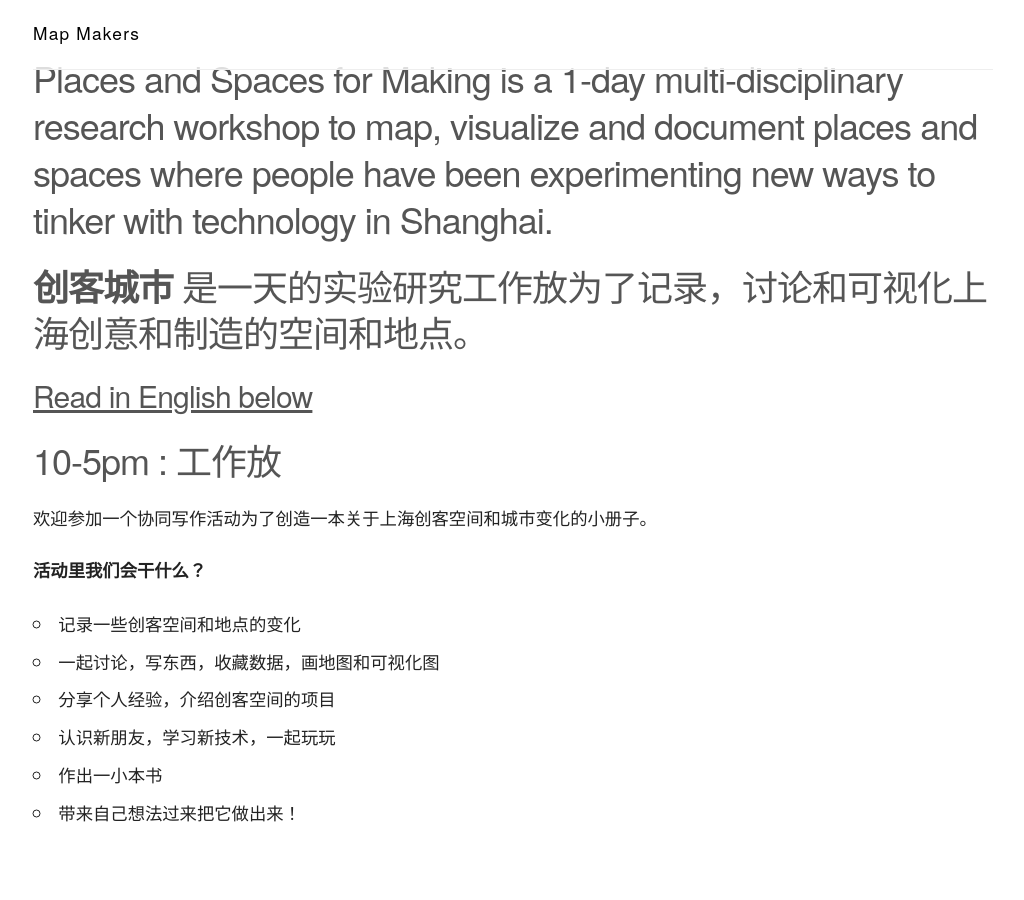
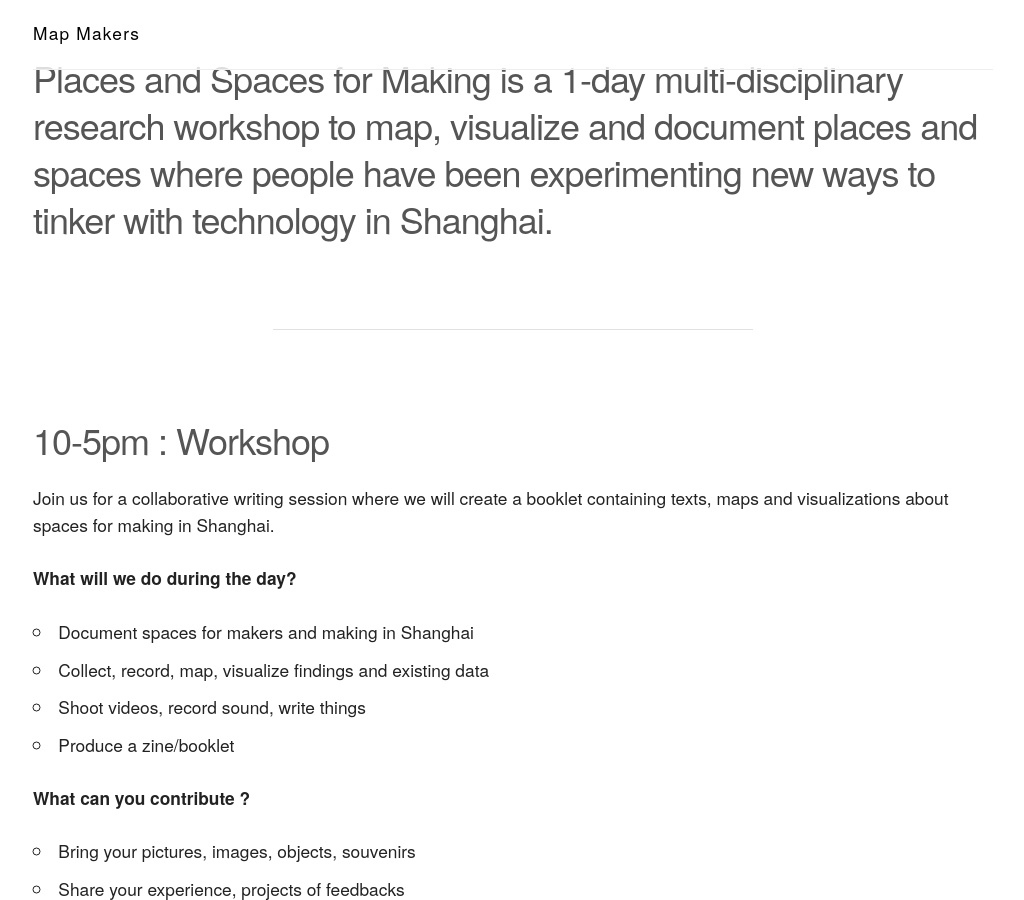
Before and after one commit to clemsos/mapmakers.space, a Jekyll site: the page built from _posts/2018-02-15-workshop-shanghai.md, in a window 1280 px wide and 900 px high, scrolled down 1694 px. Shown: the whole window, without its empty margins (127-1151 px from the left). Built offline with Jekyll 4.4.1, drawn with Linux system fonts in a browser that asks for light colours; some of the changed text lies outside the part shown.

Commit message:
shanghai: remove zh for now

```diff
--- a/_posts/2018-02-15-workshop-shanghai.md
+++ b/_posts/2018-02-15-workshop-shanghai.md
@@ -10,47 +10,6 @@
 
 ### Places and Spaces for Making is a 1-day multi-disciplinary research workshop to map, visualize and document places and spaces where people have been experimenting new ways to tinker with technology in Shanghai.
 
-
-### **创客城市** 是一天的实验研究工作放为了记录，讨论和可视化上海创意和制造的空间和地点。
-
-
-#### [Read in English below](#english)
-
-### 10-5pm : 工作放
-
-欢迎参加一个协同写作活动为了创造一本关于上海创客空间和城市变化的小册子。
-
-**活动里我们会干什么？**
-- 记录一些创客空间和地点的变化
-- 一起讨论，写东西，收藏数据，画地图和可视化图
-- 分享个人经验，介绍创客空间的项目
-- 认识新朋友，学习新技术，一起玩玩
-- 作出一小本书
-- 带来自己想法过来把它做出来！
-
-## 5.30-8pm : 结论和讲座
-
-大家一起总结，还会展示活动里作出的小册子。后面两个讲座：
-
-#### 瑞士修手机的文化：从非正式的修补到沉默的创新 —— Anaïs Bloch · 瑞士 · 日内瓦造型艺术学院（HEAD）
-Anaïs Bloch 是一个来自瑞士的产品设计师和日内瓦造型艺术学院（HEAD）和洛桑造型艺术学院（ECAL）的研究院和设计教师.他会介绍他由于瑞士修手机的文化的研究。[项目链接（英文）](https://www.hesge.ch/head/en/project/mobile-repair-cultures-informal-repair-silent-innovation-smartphone-case)
-
-![](/uploads/workshop-shanghai/head-mobilerepair.jpg)
-
-#### 新产业和空间变化 —— Emanuele Protti · 意大利 · 都灵理工大学（Polito)
-
-Emanuele Protti 是一个建筑师和博士研究院在都灵理工大学的Future Urban Legacy Lab（FULL）. 他会介绍他由于新城市经济现象对工业建筑和空间变化的研究。
-
-![](/uploads/workshop-shanghai/urban_warehouse_factory_building_industrial_industry_structure_space-1170735.jpg)
-
-讲座之后，我们会为大家准备自助简餐
-
-**活动信息**
-
-周六2018年三月三号
-工作放: 10-5pm / 讲座 : 5.30-8pm
-语言: English/中文
-地点: 江宁路77号恒顺大楼3楼 —— [点评网](http://www.dianping.com/shop/69177919)
 
 ---
 
```
